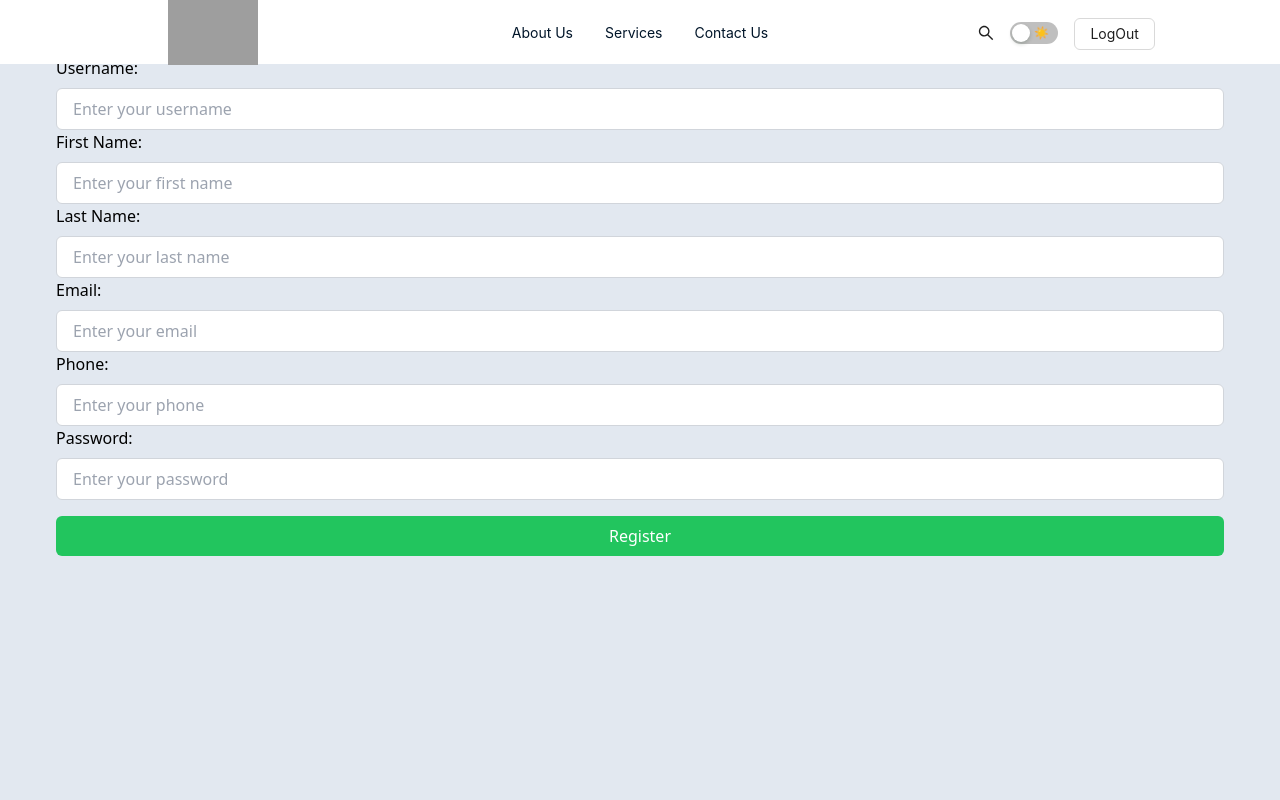
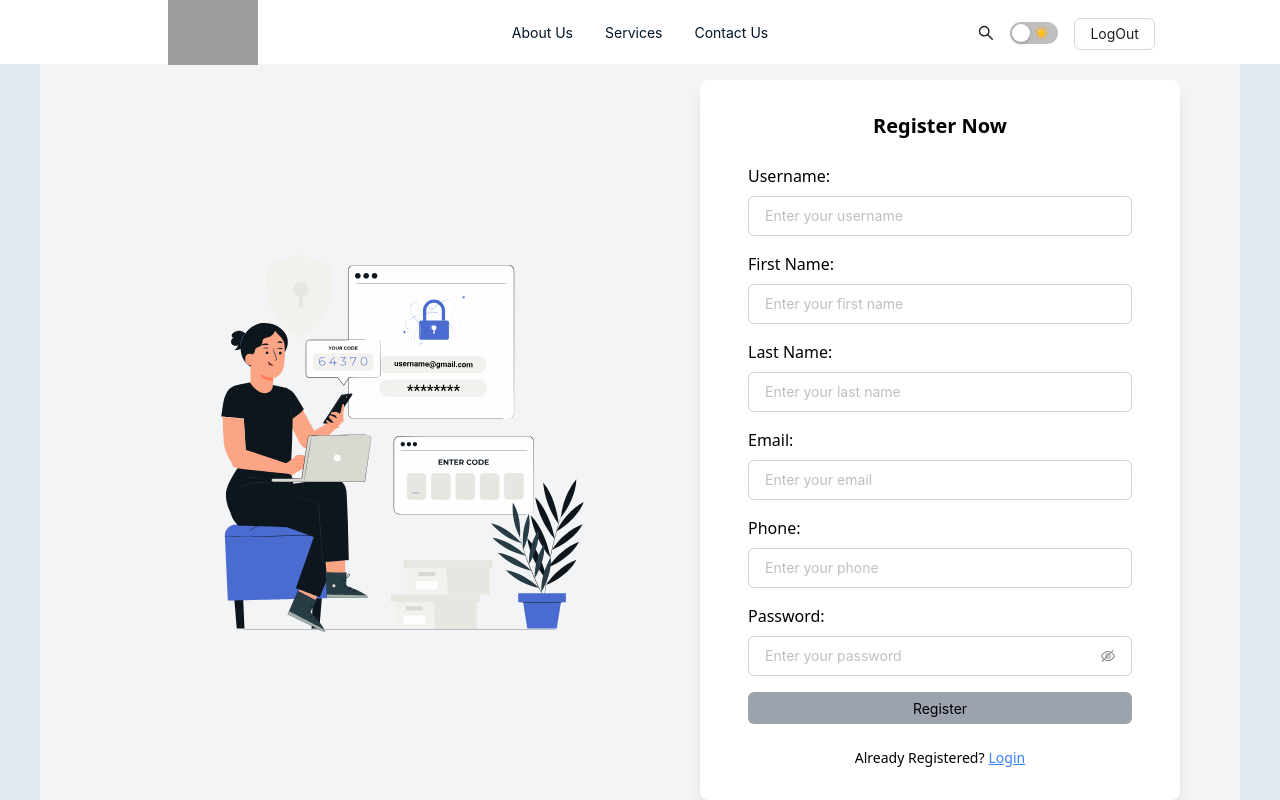
Before and after one commit to ProdigyLab/PawsAndTails-Client, a Next.js app: page /register in a window 1280 px wide. Shown: the top 800 px of the page. Built offline with nearby package versions, Linux system fonts and the light colour scheme; no server answers; grey boxes are pictures that could not be loaded.

Commit message:
feat: login and register form design and logical implementation done

```diff
--- a/src/components/auth/login/loginComponent.tsx
+++ b/src/components/auth/login/loginComponent.tsx
@@ -2,15 +2,14 @@
 import React, { useEffect, useState } from "react";
 import { handleChangeLoginInput } from "@/redux/actions/loginActions";
 import { UseAppDispatch, UseAppSelector } from "@/redux/hook";
-import axios from "axios";
 import { endPoints } from "@/utils/api/route";
-import { getMethod } from "@/utils/api/getMethod";
 import { postMethod } from "@/utils/api/postMethod";
 import { signIn } from "next-auth/react";
 import { Button, Input } from "antd";
 import useLottieAnimation from "@/hooks/useAnimation";
 import animationData from "./loginAnimation.json";
-import { EyeInvisibleOutlined, EyeTwoTone } from '@ant-design/icons';
+import { EyeInvisibleOutlined, EyeTwoTone } from "@ant-design/icons";
+import Link from "next/link";
 
 const LoginComponent = () => {
   const dispatch = UseAppDispatch();
@@ -25,7 +24,8 @@ const LoginComponent = () => {
   };
 
   const validatePassword = (password: string): boolean => {
-    const passwordRegex = /^(?=.*[A-Z])(?=.*\d)(?=.*[@$!%*?&])[A-Za-z\d@$!%*?&]{6,}$/;
+    const passwordRegex =
+      /^(?=.*[A-Z])(?=.*\d)(?=.*[@$!%*?&])[A-Za-z\d@$!%*?&]{6,}$/;
     return passwordRegex.test(password);
   };
 
@@ -55,31 +55,30 @@ const LoginComponent = () => {
       );
       return;
     }
-
     setPasswordError(null);
 
     try {
-      const response = await postMethod({route:endPoints.auth.login, postData:{
+      const response = await postMethod({
+        route: endPoints.auth.login,
+        postData: {
           strEmail: email,
-        strPassword: password
-      }},
-    )
+          strPassword: password,
+        },
+      });
       console.log("response", response);
 
-    if(response.data.statusCode === 200) {
+      if (response.data.statusCode === 200) {
         await signIn("credentials", {
           ...response?.data?.user,
           redirect: false,
         });
-      console.log(response.data.data)
-    }
-    else{
-      console.error(response.data.message)
+      } else {
+        console.error(response.data.message);
       }
     } catch (error) {
-      console.error(error)
+      console.error(error);
     }
-  }
+  };
   const containerRef = useLottieAnimation({
     animationData,
     loop: true,
@@ -94,7 +93,9 @@ const LoginComponent = () => {
 
       {/* Login Form Section */}
       <div className="w-[40%] p-8 bg-white shadow-lg rounded-lg">
-          <div className="flex justify-center font-semibold text-xl">Login for Pets?</div>
+        <div className="flex justify-center font-semibold text-xl">
+          Login for Pets?
+        </div>
         <div className="flex flex-col gap-4 px-4 py-6">
           <div className="flex flex-col gap-4">
             <label htmlFor="email">Email:</label>
@@ -106,7 +107,7 @@ const LoginComponent = () => {
               placeholder="Enter your email"
               value={email}
               onChange={(e) => handleChangeInput("email", e.target.value)}
-              className="px-4 py-3 rounded-md text-black"
+              className={`px-4 py-3 rounded-md text-black`}
               allowClear
             />
           </div>
@@ -135,8 +136,10 @@ const LoginComponent = () => {
             <Button
               type="button"
               title="login"
-              className={`w-full bg-green-700 text-white p-2 rounded-md hover:bg-green-600 ${
-                isButtonDisabled ? "cursor-not-allowed bg-gray-400 hover:bg-gray-300" : "cursor-pointer"
+              className={`w-full bg-[#ed7e23] text-black p-2 rounded-md hover:bg-[#ed7e23] ${
+                isButtonDisabled
+                  ? "cursor-not-allowed bg-gray-400 hover:bg-gray-300"
+                  : "cursor-pointer"
               }`}
               onClick={handleLoginSubmit}
               disabled={isButtonDisabled}
@@ -145,6 +148,14 @@ const LoginComponent = () => {
             </Button>
           </div>
         </div>
+        <div>
+          <div className="flex justify-center text-sm gap-1">
+            Don't have an account?{" "}
+            <Link href="/register" className="underline text-blue-500">
+              Register Now
+            </Link>
+          </div>
+        </div>
       </div>
     </div>
   );
--- a/src/components/auth/register/registerComponent.tsx
+++ b/src/components/auth/register/registerComponent.tsx
@@ -1,5 +1,7 @@
+"use client"
 // Assuming you have the necessary imports and redux setup
-import React, { useState } from "react";
+import React, { useEffect, useState } from "react";
+import { useRouter } from "next/router";
 import { UseAppDispatch, UseAppSelector } from "@/redux/hook";
 import {
   handleChangeRegisterInput,
@@ -8,11 +10,20 @@ import {
 import SuccessLottie from "../success/success_lottie";
 import { postMethod } from "@/utils/api/postMethod";
 import { endPoints } from "@/utils/api/route";
-import { signIn } from "next-auth/react";
+import { signIn, useSession } from "next-auth/react";
+import useLottieAnimation from "@/hooks/useAnimation";
+import animationData from "../login/loginAnimation.json";
+import { Button, Input } from "antd";
+import { EyeInvisibleOutlined, EyeTwoTone } from "@ant-design/icons";
+import Link from "next/link";
 
 const RegisterComponent = () => {
   const [isRegister, setIsRegister] = useState<boolean>(false);
+  const [passwordError, setPasswordError] = useState<string | null>(null);
+  const [isButtonDisabled, setIsButtonDisabled] = useState<boolean>(true);
+  const [emailError, setEmailError] = useState<string | null>(null);
   const dispatch = UseAppDispatch();
+  // const router = useRouter();
   const {
     strUserName,
     strEmail,
@@ -27,15 +38,47 @@ const RegisterComponent = () => {
   } = UseAppSelector(
     (state) => state?.registerAuthReducer?.registerAuth?.registerInput
   );
-  // console.log("strUserName", strUserName);
-  // console.log("strFirstName", strFirstName);
 
   const handleChangeInput = (name: string, value: string) => {
     dispatch(handleChangeRegisterInput(name, value));
   };
 
+  const validatePassword = (password: string): boolean => {
+    const passwordRegex =
+      /^(?=.*[A-Z])(?=.*\d)(?=.*[@$!%*?&])[A-Za-z\d@$!%*?&]{6,}$/;
+    return passwordRegex.test(password);
+  };
+
+  const validateEmail = (email: string): boolean => {
+    const emailRegex = /^[^\s@]+@[^\s@]+\.[^\s@]+$/;
+    return emailRegex.test(email);
+  };
+
+  useEffect(() => {
+    // Disable the button if email or password is invalid
+    if (
+      !validateEmail(strEmail) ||
+      !validatePassword(strPassword) ||
+      strEmail === "" ||
+      strPassword === ""
+    ) {
+      setIsButtonDisabled(true);
+    } else {
+      setIsButtonDisabled(false);
+    }
+  }, [strEmail, strPassword]);
   const handleRegisterSubmit = async (event: React.FormEvent) => {
     event.preventDefault();
+setIsRegister(true)
+setEmailError(null);
+    if (!validatePassword(strPassword)) {
+      setPasswordError(
+        "Password must contain with uppercase letter, number, special character."
+      );
+      return;
+    }
+
+    setPasswordError(null);
 
     try {
       const response = await postMethod({
@@ -54,22 +97,23 @@ const RegisterComponent = () => {
           // role: "Customer",
         },
       });
-      if (response.data.statusCode == 200) {
+      console.log("response", response);
+
+      if (response.data) {
         const loginResponse = await postMethod({
           route: endPoints.auth.login,
           postData: {
-            email: strEmail,
-            password: strPassword,
+            strEmail: strEmail,
+            strPassword: strPassword,
           },
         });
-        console.log("loginResponse", loginResponse);
 
         if (loginResponse.data.statusCode === 200) {
-          await signIn("credentials", {
+            await signIn("credentials", {
             ...response?.data?.user,
+            callbackUrl: '/',
             redirect: false,
           });
-          console.log("Login response:", loginResponse.data.data);
           // handle success and navigate to home page
         } else {
           console.error("Login failed:", loginResponse.data.message);
@@ -77,21 +121,38 @@ const RegisterComponent = () => {
       } else {
         console.error("Registration failed:", response.data.message);
       }
-    } catch (error) {
+    } catch (error:any) {
       console.log(error);
+      if (error.response?.status === 409) {
+        setEmailError("This email is already registered. Please try with a different email.");
+      } else {
+        console.log("Registration failed:", error.message);
+      }
+    }finally {
+      setIsRegister(false);
     }
   };
+  const containerRef = useLottieAnimation({
+    animationData,
+    loop: true,
+    autoplay: true,
+  });
 
   return (
-    <div className="w-full">
-      <div className="w-full flex flex-col gap-4 p-4">
-        {isRegister ? (
-          <SuccessLottie />
-        ) : (
-          <form>
+    <div className="w-full flex min-h-screen justify-center items-center bg-gray-100">
+      {/* Lottie Animation Section */}
+      <div className="w-1/2 flex justify-center items-center">
+        <div ref={containerRef} className="w-96 h-96" />
+      </div>
+      <div className="w-[40%] p-8 bg-white shadow-lg rounded-lg">
+        <div className="flex justify-center font-semibold text-xl">
+          Register Now
+        </div>
+
+          <div className="flex flex-col gap-4 px-4 py-6">
             <div className="flex flex-col gap-2">
               <label htmlFor="strUserName">Username:</label>
-              <input
+              <Input
                 type="text"
                 id="strUserName"
                 name="userName"
@@ -101,12 +162,13 @@ const RegisterComponent = () => {
                 onChange={(e) =>
                   handleChangeInput("strUserName", e.target.value)
                 }
+                allowClear
               />
             </div>
 
             <div className="flex flex-col gap-2">
               <label htmlFor="strFirstName">First Name:</label>
-              <input
+              <Input
                 type="text"
                 id="strFirstName"
                 name="strFirstName"
@@ -116,12 +178,13 @@ const RegisterComponent = () => {
                 onChange={(e) =>
                   handleChangeInput("strFirstName", e.target.value)
                 }
+                allowClear
               />
             </div>
 
             <div className="flex flex-col gap-2">
               <label htmlFor="strLastName">Last Name:</label>
-              <input
+              <Input
                 type="text"
                 id="strLastName"
                 name="strLastName"
@@ -131,30 +194,34 @@ const RegisterComponent = () => {
                 onChange={(e) =>
                   handleChangeInput("strLastName", e.target.value)
                 }
+                allowClear
               />
             </div>
 
             <div className="flex flex-col gap-2">
               <label htmlFor="strEmail">Email:</label>
-              <input
+              <Input
                 type="email"
                 id="strEmail"
                 name="strEmail"
                 value={strEmail}
                 placeholder="Enter your email"
+                allowClear
                 className="px-4 py-2 rounded-md text-black border border-gray-300 focus:outline-none focus:ring-2 focus:ring-blue-500"
                 onChange={(e) => handleChangeInput("strEmail", e.target.value)}
               />
+               {emailError && <p className="text-red-500 text-sm">{emailError}</p>}
             </div>
 
             <div className="flex flex-col gap-2">
               <label htmlFor="strPhone">Phone:</label>
-              <input
+              <Input
                 type="tel"
                 id="strPhone"
                 name="strPhone"
                 value={strPhone}
                 placeholder="Enter your phone"
+                allowClear
                 className="px-4 py-2 rounded-md text-black border border-gray-300 focus:outline-none focus:ring-2 focus:ring-blue-500"
                 onChange={(e) => handleChangeInput("strPhone", e.target.value)}
               />
@@ -162,30 +229,52 @@ const RegisterComponent = () => {
 
             <div className="flex flex-col gap-2">
               <label htmlFor="strPassword">Password:</label>
-              <input
+              <Input.Password
                 type="password"
                 id="strPassword"
                 name="strPassword"
                 value={strPassword}
                 placeholder="Enter your password"
+                allowClear
                 className="px-4 py-2 rounded-md text-black border border-gray-300 focus:outline-none focus:ring-2 focus:ring-blue-500"
                 onChange={(e) =>
                   handleChangeInput("strPassword", e.target.value)
                 }
+                iconRender={(visible) =>
+                  visible ? <EyeTwoTone /> : <EyeInvisibleOutlined />
+                }
+                visibilityToggle
               />
+              {passwordError && (
+                <p className="text-red-500 text-sm">{passwordError}</p>
+              )}
             </div>
 
-            <div className="flex justify-center mt-4">
-              <button
+            <div className="w-full">
+              <Button
                 type="button"
-                className="w-full px-4 py-2 bg-green-500 rounded-md text-white hover:bg-green-600 transition"
+                title="register"
+                className={`w-full bg-[#ed7e23] text-black p-2 rounded-md hover:bg-[#ed7e23] ${
+                  isButtonDisabled
+                    ? "cursor-not-allowed bg-gray-400 hover:bg-gray-300"
+                    : "cursor-pointer"
+                }`}
                 onClick={handleRegisterSubmit}
+                disabled={isButtonDisabled}
               >
                 Register
-              </button>
+              </Button>
             </div>
-          </form>
-        )}
+          </div>
+        {/* )} */}
+        <div>
+          <div className="flex justify-center text-sm gap-1">
+            Already Registered?{" "}
+            <Link href="/login" className="underline text-blue-500">
+              Login
+            </Link>
+          </div>
+        </div>
       </div>
     </div>
   );
--- a/src/utils/api/route.ts
+++ b/src/utils/api/route.ts
@@ -2,12 +2,12 @@ export const endPoints = {
   //AuthApi
   auth: {
     //login api
-    login: "login",
+    login: "/api/v1/login",
     logout: "auth/logout",
     // register api
     sendOtp: "auth/sendOtp",
     verifyOtp: "auth/verifyOtp",
-    register: "users",
+    register: "/api/v1/users/create",
     //forgot-password
     updatePassword: "auth/forgot-password",
     //refreshtokenvalidate
```
Lines whose indentation alone changed are shown as unchanged.
